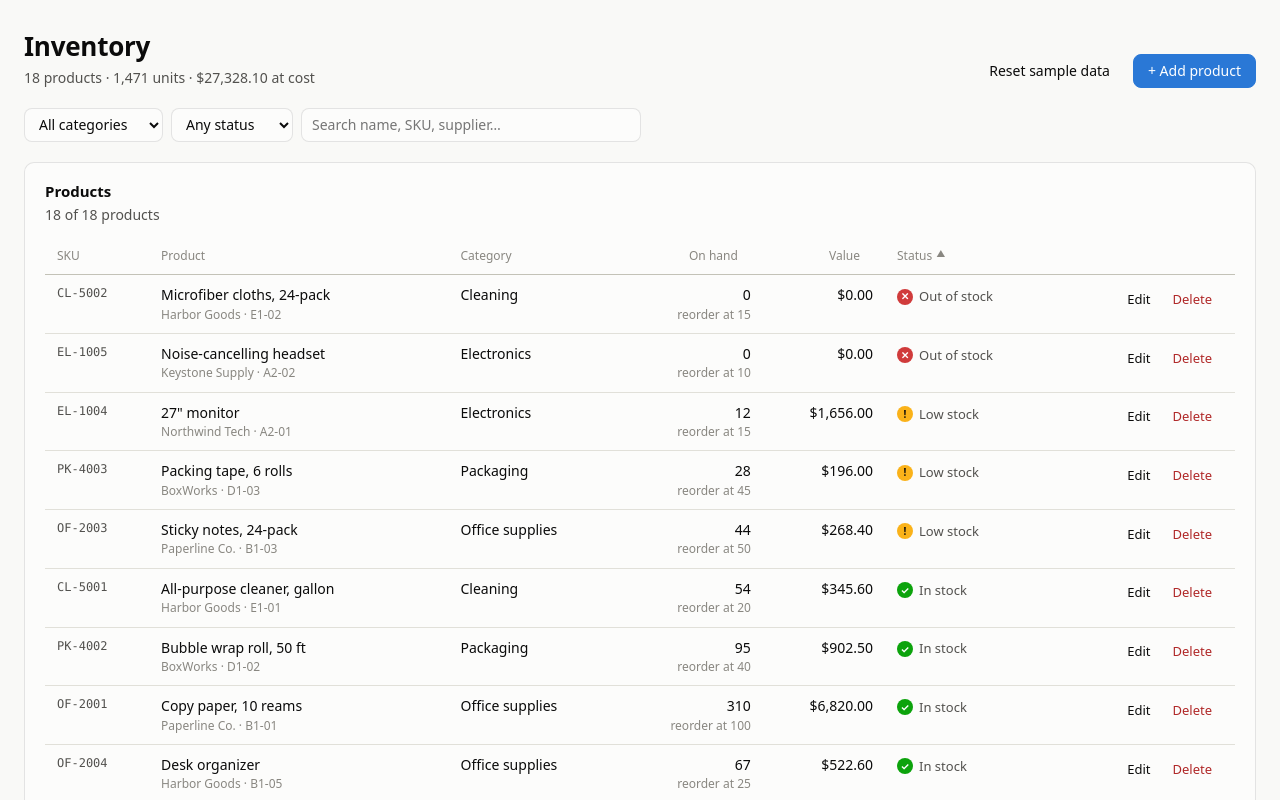
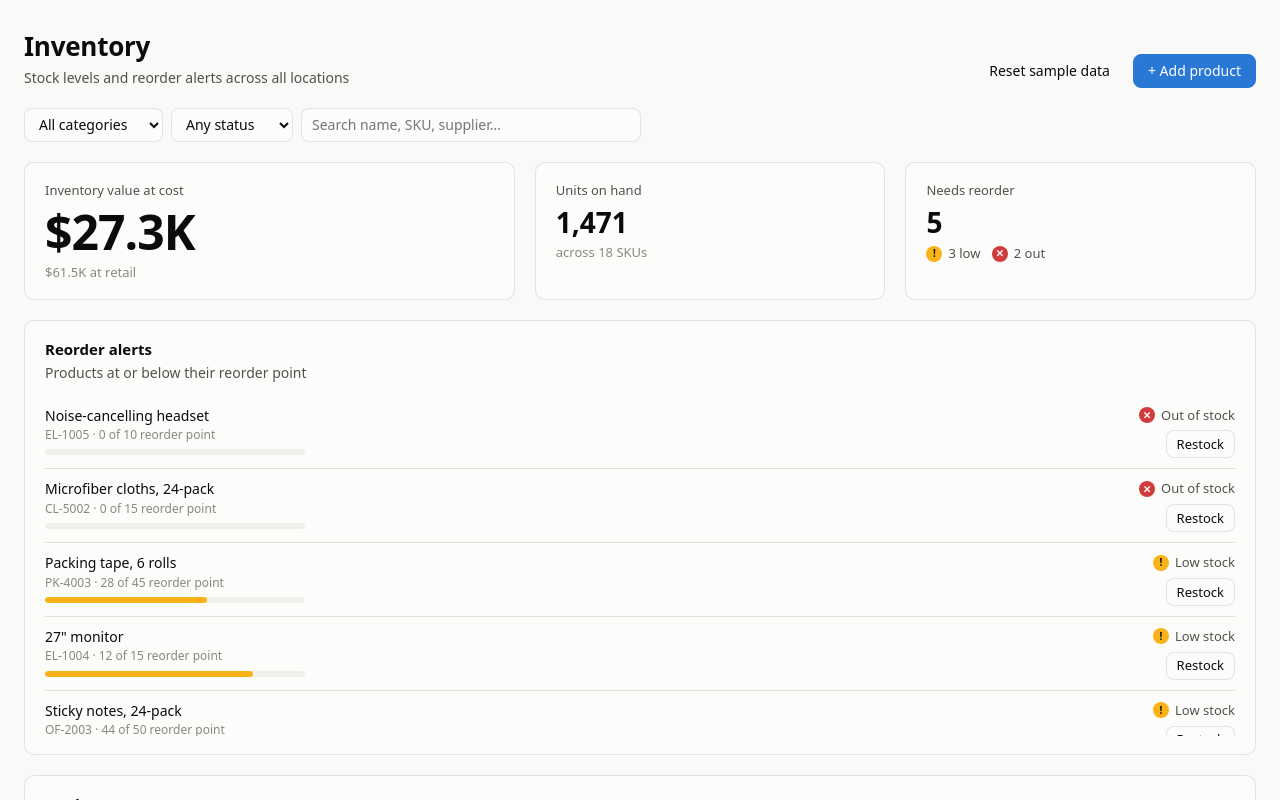
Before and after one commit to chukuwyemokumbor/inventory-management-dashboard, a React (Vite) app: page / in a window 1280 px wide. Shown: the top 800 px of the page. Built offline with nearby package versions, Linux system fonts and the light colour scheme.

Commit message:
Add stock summary tiles, reorder alerts and stock adjustments

```diff
--- a/src/App.css
+++ b/src/App.css
@@ -48,6 +48,10 @@
 .btn--primary:hover {
   background: var(--accent);
   filter: brightness(1.08);
+}
+.btn--primary:disabled {
+  opacity: 0.5;
+  cursor: not-allowed;
 }
 .btn--ghost {
   background: transparent;
@@ -108,6 +112,88 @@ button:focus-visible {
   color: var(--muted);
 }
 
+/* ---------- Summary tiles ---------- */
+.tiles {
+  display: grid;
+  grid-template-columns: minmax(0, 1.4fr) repeat(2, minmax(0, 1fr));
+  gap: 20px;
+}
+.tile {
+  background: var(--surface);
+  border: 1px solid var(--border);
+  border-radius: var(--radius);
+  padding: 18px 20px;
+  min-width: 0;
+}
+.tile__label {
+  color: var(--ink-2);
+  font-size: 13px;
+}
+.tile__hero {
+  font-size: 48px;
+  font-weight: 600;
+  line-height: 1.1;
+  letter-spacing: -0.02em;
+  margin: 6px 0 4px;
+}
+.tile__value {
+  font-size: 28px;
+  font-weight: 600;
+  line-height: 1.2;
+  margin: 6px 0 4px;
+}
+.tile__sub {
+  color: var(--muted);
+  font-size: 13px;
+}
+
+/* ---------- Reorder alerts ---------- */
+.alerts {
+  list-style: none;
+  margin: 0;
+  padding: 0;
+  max-height: 340px;
+  overflow-y: auto;
+}
+.alert {
+  display: flex;
+  justify-content: space-between;
+  gap: 12px;
+  padding: 10px 0;
+  border-top: 1px solid var(--grid);
+}
+.alert:first-child {
+  border-top: 0;
+}
+.alert__main {
+  flex: 1;
+  min-width: 0;
+}
+.alert__side {
+  display: flex;
+  flex-direction: column;
+  align-items: flex-end;
+  gap: 6px;
+}
+.meter {
+  height: 6px;
+  margin-top: 6px;
+  border-radius: 3px;
+  background: var(--surface-2);
+  overflow: hidden;
+  max-width: 260px;
+}
+.meter__fill {
+  height: 100%;
+  border-radius: 3px;
+}
+.meter--low .meter__fill {
+  background: var(--warning);
+}
+.meter--out .meter__fill {
+  background: var(--critical);
+}
+
 /* ---------- Status ---------- */
 .status {
   display: inline-flex;
@@ -136,6 +222,9 @@ button:focus-visible {
 }
 .status--out .status__icon {
   background: var(--critical);
+}
+.status--inline {
+  margin-right: 8px;
 }
 
 /* ---------- Table ---------- */
@@ -249,3 +338,29 @@ button:focus-visible {
   margin: 0;
   color: var(--critical-ink);
 }
+.form__hint {
+  margin: 0;
+  color: var(--ink-2);
+}
+.segmented {
+  display: inline-flex;
+  align-self: flex-start;
+  padding: 2px;
+  border: 1px solid var(--border);
+  border-radius: 8px;
+  background: var(--surface);
+}
+.segmented button {
+  height: 28px;
+  padding: 0 12px;
+  border: 0;
+  border-radius: 6px;
+  background: transparent;
+  cursor: pointer;
+  color: var(--ink-2);
+}
+.segmented button.is-active {
+  background: var(--surface-2);
+  color: var(--ink);
+  font-weight: 600;
+}
--- a/src/components/InventoryTable.tsx
+++ b/src/components/InventoryTable.tsx
@@ -19,10 +19,11 @@ const COLUMNS: { key: SortKey; label: string; numeric?: boolean }[] = [
 interface Props {
   products: Product[]
   onEdit: (p: Product) => void
+  onAdjust: (p: Product) => void
   onDelete: (p: Product) => void
 }
 
-export function InventoryTable({ products, onEdit, onDelete }: Props) {
+export function InventoryTable({ products, onEdit, onAdjust, onDelete }: Props) {
   const [sort, setSort] = useState<{ key: SortKey; dir: 1 | -1 }>({ key: 'status', dir: 1 })
 
   const sorted = [...products].sort((a, b) => {
@@ -91,6 +92,9 @@ export function InventoryTable({ products, onEdit, onDelete }: Props) {
                 <StatusBadge status={stockStatus(p)} />
               </td>
               <td className="actions">
+                <button type="button" className="btn btn--small" onClick={() => onAdjust(p)}>
+                  Adjust
+                </button>
                 <button type="button" className="btn btn--small btn--ghost" onClick={() => onEdit(p)}>
                   Edit
                 </button>
--- /dev/null
+++ b/src/components/LowStockList.tsx
@@ -0,0 +1,44 @@
+import type { Product } from '../types/inventory'
+import { formatNumber, stockStatus } from '../data/format'
+import { StatusBadge } from './StatusBadge'
+
+interface Props {
+  products: Product[]
+  onRestock: (product: Product) => void
+}
+
+/** Products at or below their reorder point, most urgent first. */
+export function LowStockList({ products, onRestock }: Props) {
+  const items = products
+    .filter((p) => stockStatus(p) !== 'in-stock')
+    .sort((a, b) => a.quantity / Math.max(1, a.reorderPoint) - b.quantity / Math.max(1, b.reorderPoint))
+
+  if (items.length === 0) return <div className="empty">Everything is above its reorder point.</div>
+
+  return (
+    <ul className="alerts">
+      {items.map((p) => {
+        const fill = Math.min(1, p.quantity / Math.max(1, p.reorderPoint))
+        return (
+          <li key={p.id} className="alert">
+            <div className="alert__main">
+              <div className="cell-name">{p.name}</div>
+              <div className="cell-meta">
+                {p.sku} · {formatNumber(p.quantity)} of {formatNumber(p.reorderPoint)} reorder point
+              </div>
+              <div className={`meter meter--${stockStatus(p)}`} aria-hidden="true">
+                <div className="meter__fill" style={{ width: `${fill * 100}%` }} />
+              </div>
+            </div>
+            <div className="alert__side">
+              <StatusBadge status={stockStatus(p)} />
+              <button type="button" className="btn btn--small" onClick={() => onRestock(p)}>
+                Restock
+              </button>
+            </div>
+          </li>
+        )
+      })}
+    </ul>
+  )
+}
--- /dev/null
+++ b/src/components/StatTiles.tsx
@@ -0,0 +1,39 @@
+import type { Product } from '../types/inventory'
+import { formatCompactCurrency, formatNumber, stockStatus } from '../data/format'
+
+export function StatTiles({ products }: { products: Product[] }) {
+  const value = products.reduce((sum, p) => sum + p.quantity * p.unitCost, 0)
+  const retail = products.reduce((sum, p) => sum + p.quantity * p.price, 0)
+  const units = products.reduce((sum, p) => sum + p.quantity, 0)
+  const low = products.filter((p) => stockStatus(p) === 'low').length
+  const out = products.filter((p) => stockStatus(p) === 'out').length
+
+  return (
+    <section className="tiles" aria-label="Inventory summary">
+      <div className="tile tile--hero">
+        <div className="tile__label">Inventory value at cost</div>
+        <div className="tile__hero">{formatCompactCurrency(value)}</div>
+        <div className="tile__sub">{formatCompactCurrency(retail)} at retail</div>
+      </div>
+      <div className="tile">
+        <div className="tile__label">Units on hand</div>
+        <div className="tile__value">{formatNumber(units)}</div>
+        <div className="tile__sub">across {products.length} SKUs</div>
+      </div>
+      <div className="tile">
+        <div className="tile__label">Needs reorder</div>
+        <div className="tile__value">{low + out}</div>
+        <div className="tile__sub">
+          <span className="status status--low status--inline">
+            <span className="status__icon" aria-hidden="true">!</span>
+            {low} low
+          </span>{' '}
+          <span className="status status--out status--inline">
+            <span className="status__icon" aria-hidden="true">✕</span>
+            {out} out
+          </span>
+        </div>
+      </div>
+    </section>
+  )
+}
--- /dev/null
+++ b/src/components/StockDialog.tsx
@@ -0,0 +1,70 @@
+import { useState, type FormEvent } from 'react'
+import type { Product } from '../types/inventory'
+import { formatNumber } from '../data/format'
+import { Modal } from './Modal'
+
+interface Props {
+  product: Product
+  onAdjust: (delta: number) => void
+  onClose: () => void
+}
+
+/** Receive or remove stock for one product. */
+export function StockDialog({ product, onAdjust, onClose }: Props) {
+  // Suggest topping up to twice the reorder point.
+  const suggested = Math.max(0, product.reorderPoint * 2 - product.quantity)
+  const [mode, setMode] = useState<'in' | 'out'>('in')
+  const [qty, setQty] = useState(suggested || 1)
+
+  const delta = mode === 'in' ? qty : -Math.min(qty, product.quantity)
+
+  function submit(e: FormEvent) {
+    e.preventDefault()
+    if (qty <= 0) return
+    onAdjust(delta)
+    onClose()
+  }
+
+  return (
+    <Modal title={`Adjust stock · ${product.name}`} onClose={onClose}>
+      <form className="form" onSubmit={submit}>
+        <div className="segmented" role="radiogroup" aria-label="Adjustment type">
+          {(['in', 'out'] as const).map((m) => (
+            <button
+              key={m}
+              type="button"
+              role="radio"
+              aria-checked={mode === m}
+              className={mode === m ? 'is-active' : ''}
+              onClick={() => setMode(m)}
+            >
+              {m === 'in' ? 'Receive' : 'Ship / remove'}
+            </button>
+          ))}
+        </div>
+        <label className="field">
+          <span>Quantity</span>
+          <input
+            type="number"
+            min="1"
+            value={qty}
+            onChange={(e) => setQty(Math.max(0, e.target.valueAsNumber || 0))}
+            autoFocus
+          />
+        </label>
+        <p className="form__hint">
+          {formatNumber(product.quantity)} on hand → <strong>{formatNumber(product.quantity + delta)}</strong> after this
+          change
+        </p>
+        <div className="form__actions">
+          <button type="button" className="btn" onClick={onClose}>
+            Cancel
+          </button>
+          <button type="submit" className="btn btn--primary" disabled={qty <= 0}>
+            Apply
+          </button>
+        </div>
+      </form>
+    </Modal>
+  )
+}
--- a/src/data/format.ts
+++ b/src/data/format.ts
@@ -1,9 +1,18 @@
 import type { Product, StockStatus } from '../types/inventory'
 
 const currency = new Intl.NumberFormat('en-US', { style: 'currency', currency: 'USD' })
+const compactCurrency = new Intl.NumberFormat('en-US', {
+  style: 'currency',
+  currency: 'USD',
+  notation: 'compact',
+  maximumFractionDigits: 1,
+})
+const wholeCurrency = new Intl.NumberFormat('en-US', { style: 'currency', currency: 'USD', maximumFractionDigits: 0 })
 const number = new Intl.NumberFormat('en-US')
 
 export const formatCurrency = (n: number) => currency.format(n)
+export const formatCompactCurrency = (n: number) =>
+  Math.abs(n) >= 10_000 ? compactCurrency.format(n) : wholeCurrency.format(n)
 export const formatNumber = (n: number) => number.format(n)
 
 export function stockStatus(p: Product): StockStatus {
--- a/src/data/useInventory.ts
+++ b/src/data/useInventory.ts
@@ -34,6 +34,13 @@ export function useInventory() {
       setProducts((prev) => [...prev, { ...input, id: crypto.randomUUID(), updatedAt: new Date().toISOString() }]),
     updateProduct: (id: string, input: ProductInput) =>
       setProducts((prev) => prev.map((p) => (p.id === id ? { ...p, ...input, updatedAt: new Date().toISOString() } : p))),
+    /** Receive (positive delta) or remove (negative) stock; never goes below zero. */
+    adjustStock: (id: string, delta: number) =>
+      setProducts((prev) =>
+        prev.map((p) =>
+          p.id === id ? { ...p, quantity: Math.max(0, p.quantity + delta), updatedAt: new Date().toISOString() } : p,
+        ),
+      ),
     deleteProduct: (id: string) => setProducts((prev) => prev.filter((p) => p.id !== id)),
     resetData: () => setProducts(createSampleProducts()),
   }
--- a/src/pages/Dashboard.tsx
+++ b/src/pages/Dashboard.tsx
@@ -1,11 +1,14 @@
 import { useMemo, useState } from 'react'
 import { useInventory } from '../data/useInventory'
 import type { Product, StockStatus } from '../types/inventory'
-import { formatCurrency, formatNumber, stockStatus, STATUS_LABEL } from '../data/format'
+import { stockStatus, STATUS_LABEL } from '../data/format'
 import { InventoryTable } from '../components/InventoryTable'
 import { ProductDialog } from '../components/ProductDialog'
+import { StatTiles } from '../components/StatTiles'
+import { LowStockList } from '../components/LowStockList'
+import { StockDialog } from '../components/StockDialog'
 
-type DialogState = { kind: 'add' } | { kind: 'edit'; product: Product } | null
+type DialogState = { kind: 'add' } | { kind: 'edit'; product: Product } | { kind: 'adjust'; product: Product } | null
 
 export function Dashboard() {
   const inv = useInventory()
@@ -14,20 +17,19 @@ export function Dashboard() {
   const [status, setStatus] = useState<'all' | StockStatus>('all')
   const [dialog, setDialog] = useState<DialogState>(null)
 
-  const units = inv.products.reduce((sum, p) => sum + p.quantity, 0)
-  const value = inv.products.reduce((sum, p) => sum + p.quantity * p.unitCost, 0)
-
   const categories = useMemo(() => [...new Set(inv.products.map((p) => p.category))].sort(), [inv.products])
 
-  const visible = useMemo(() => {
+  // Category + search scope the tiles, alerts and table; status narrows the table only.
+  const scoped = useMemo(() => {
     const q = query.trim().toLowerCase()
     return inv.products.filter(
       (p) =>
         (category === 'all' || p.category === category) &&
-        (status === 'all' || stockStatus(p) === status) &&
         (!q || [p.name, p.sku, p.supplier, p.location].some((f) => f.toLowerCase().includes(q))),
     )
-  }, [inv.products, query, category, status])
+  }, [inv.products, query, category])
+
+  const visible = status === 'all' ? scoped : scoped.filter((p) => stockStatus(p) === status)
 
   const isFiltered = query !== '' || category !== 'all' || status !== 'all'
 
@@ -46,9 +48,7 @@ export function Dashboard() {
       <header className="page__header">
         <div>
           <h1>Inventory</h1>
-          <p className="page__sub">
-            {inv.products.length} products · {formatNumber(units)} units · {formatCurrency(value)} at cost
-          </p>
+          <p className="page__sub">Stock levels and reorder alerts across all locations</p>
         </div>
         <div className="page__actions">
           <button type="button" className="btn btn--ghost" onClick={inv.resetData}>
@@ -91,6 +91,14 @@ export function Dashboard() {
         )}
       </div>
 
+      <StatTiles products={scoped} />
+
+      <section className="card">
+        <h2 className="card__title">Reorder alerts</h2>
+        <p className="card__sub">Products at or below their reorder point</p>
+        <LowStockList products={scoped} onRestock={(product) => setDialog({ kind: 'adjust', product })} />
+      </section>
+
       <section className="card">
         <h2 className="card__title">Products</h2>
         <p className="card__sub">
@@ -99,6 +107,7 @@ export function Dashboard() {
         <InventoryTable
           products={visible}
           onEdit={(product) => setDialog({ kind: 'edit', product })}
+          onAdjust={(product) => setDialog({ kind: 'adjust', product })}
           onDelete={handleDelete}
         />
       </section>
@@ -120,6 +129,13 @@ export function Dashboard() {
           onClose={() => setDialog(null)}
         />
       )}
+      {dialog?.kind === 'adjust' && (
+        <StockDialog
+          product={dialog.product}
+          onAdjust={(delta) => inv.adjustStock(dialog.product.id, delta)}
+          onClose={() => setDialog(null)}
+        />
+      )}
     </div>
   )
 }
```
